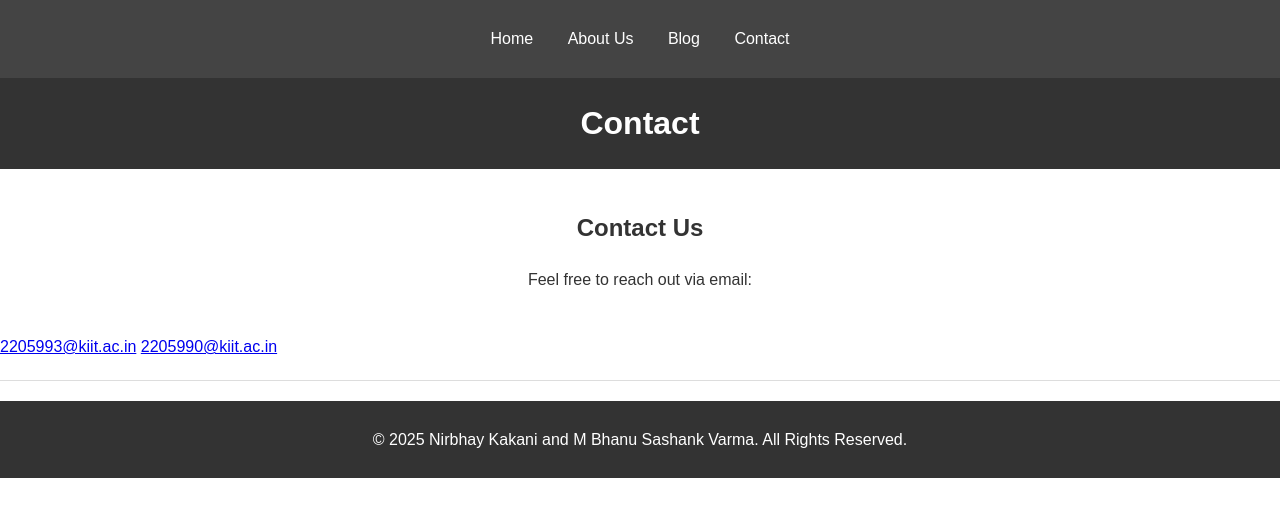
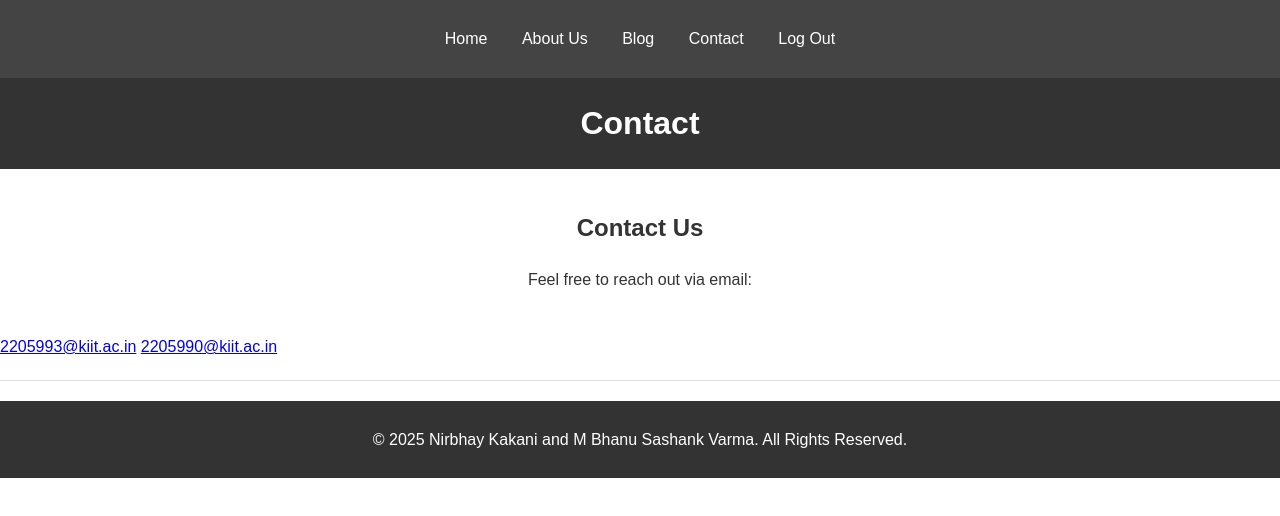
Before and after one commit to nirbhaykakani/our-blog, a plain HTML site: page contact.html in a window 1280 px wide. Drawn offline with Linux system fonts and the light colour scheme.

Commit message:
Update contact.html

```diff
--- a/contact.html
+++ b/contact.html
@@ -4,7 +4,7 @@
 <head>
   <meta charset="UTF-8">
   <meta name="viewport" content="width=device-width, initial-scale=1.0">
-  <title>Contact - Our Personal Blog</title>
+  <title>Contact - Our Blog</title>
   <link rel="stylesheet" href="styles.css">
 </head>
 <body>
@@ -14,6 +14,7 @@
       <li><a href="about.html">About Us</a></li>
       <li><a href="blog.html">Blog</a></li>
       <li><a href="contact.html">Contact</a></li>
+      <li><a href="login.html">Log Out</a></li>
     </ul>
   </nav>
   <header class="header">
```
